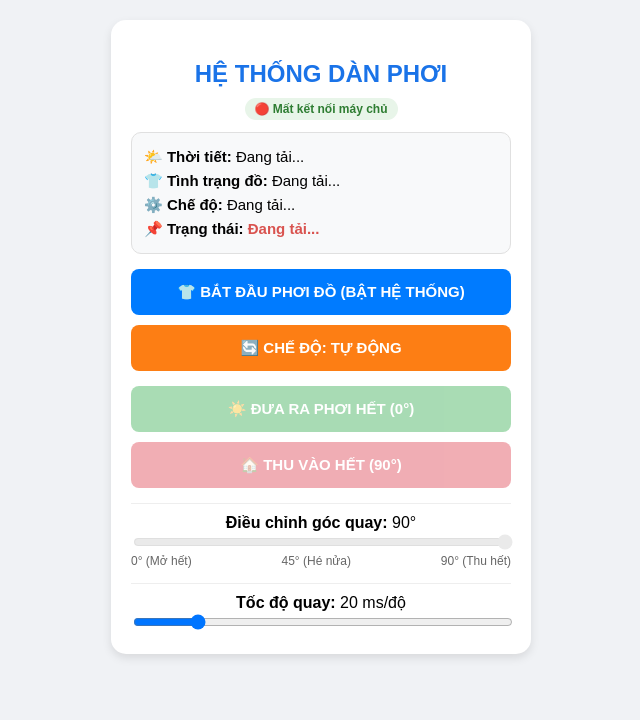
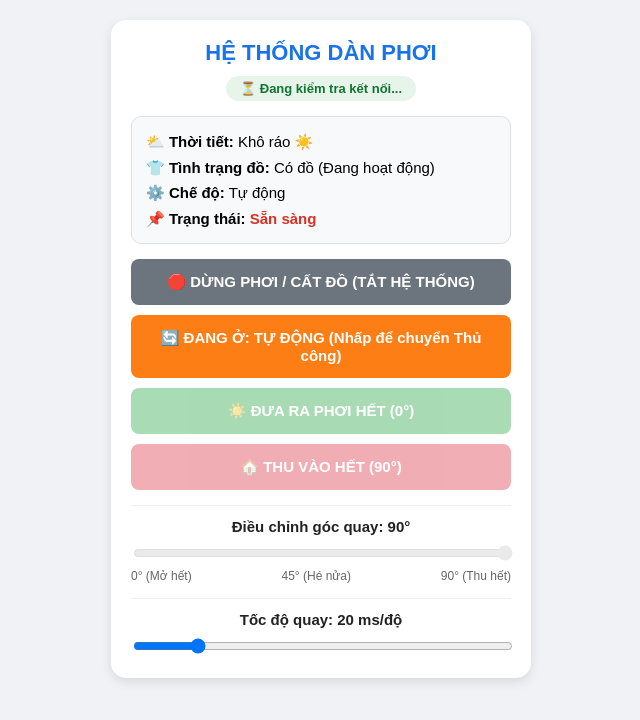
Before and after one commit to baotruong-ux/dan-phoi-thong-minh, a plain HTML site: page index.html in a window 1280 px wide. Both pictures are taken after a click on the button "👕 BẮT ĐẦU PHƠI ĐỒ (BẬT HỆ THỐNG)". Shown: the whole page, without its empty margins (319-959 px from the left). Drawn offline with Linux system fonts and the light colour scheme; no server answers.

Commit message:
Update index.html

```diff
--- a/index.html
+++ b/index.html
@@ -9,49 +9,139 @@
   <meta name="mobile-web-app-capable" content="yes">
   <meta name="theme-color" content="#1a73e8">
   <style>
-    body { font-family: Arial, sans-serif; text-align: center; margin-top: 20px; background-color: #f0f2f5; }
-    .card { background: white; max-width: 380px; margin: auto; padding: 20px; border-radius: 15px; box-shadow: 0 4px 10px rgba(0,0,0,0.1); }
-    h2 { color: #1a73e8; margin-bottom: 10px; }
-    .box { background: #f8f9fa; padding: 12px; border-radius: 10px; margin-bottom: 15px; text-align: left; font-size: 15px; line-height: 1.6; border: 1px solid #e0e0e0; }
-    button.btn { display: block; width: 100%; padding: 14px; margin: 10px 0; font-size: 15px; font-weight: bold; color: white; border: none; border-radius: 8px; cursor: pointer; transition: 0.15s; }
-    button.btn:active { transform: scale(0.97); }
+    body {
+      font-family: Arial, sans-serif;
+      text-align: center;
+      margin: 0;
+      padding: 20px 12px;
+      background-color: #f0f2f5;
+    }
+    .card {
+      background: white;
+      max-width: 380px;
+      margin: auto;
+      padding: 20px;
+      border-radius: 15px;
+      box-shadow: 0 4px 12px rgba(0, 0, 0, 0.1);
+    }
+    h2 {
+      color: #1a73e8;
+      margin-top: 0;
+      margin-bottom: 10px;
+      font-size: 22px;
+    }
+    .status-badge {
+      display: inline-block;
+      padding: 5px 14px;
+      border-radius: 20px;
+      font-size: 13px;
+      font-weight: bold;
+      margin-bottom: 15px;
+      background-color: #e6f4ea;
+      color: #137333;
+    }
+    .status-badge.offline {
+      background-color: #fce8e6;
+      color: #c5221f;
+    }
+    .box {
+      background: #f8f9fa;
+      padding: 12px 14px;
+      border-radius: 10px;
+      margin-bottom: 15px;
+      text-align: left;
+      font-size: 15px;
+      line-height: 1.7;
+      border: 1px solid #e0e0e0;
+    }
+    button.btn {
+      display: block;
+      width: 100%;
+      padding: 14px;
+      margin: 10px 0;
+      font-size: 15px;
+      font-weight: bold;
+      color: white;
+      border: none;
+      border-radius: 8px;
+      cursor: pointer;
+      transition: transform 0.1s, opacity 0.2s;
+    }
+    button.btn:active:not(:disabled) {
+      transform: scale(0.97);
+    }
     .btn-green { background-color: #28a745; }
     .btn-red { background-color: #dc3545; }
     .btn-blue { background-color: #007bff; }
     .btn-orange { background-color: #fd7e14; }
     .btn-gray { background-color: #6c757d; }
-    button.btn:disabled { opacity: 0.4; cursor: not-allowed; transform: none; }
-    .slider-box { margin-top: 15px; padding-top: 10px; border-top: 1px solid #eee; }
-    input[type=range] { width: 100%; cursor: pointer; }
-    input[type=range]:disabled { opacity: 0.4; cursor: not-allowed; }
-    .online-badge { font-size: 12px; padding: 4px 10px; border-radius: 12px; background: #e8f5e9; color: #2e7d32; font-weight: bold; display: inline-block; margin-bottom: 12px; }
+    button.btn:disabled {
+      opacity: 0.4;
+      cursor: not-allowed;
+      transform: none;
+    }
+    .slider-box {
+      margin-top: 15px;
+      padding-top: 12px;
+      border-top: 1px solid #eee;
+    }
+    .slider-label {
+      font-size: 15px;
+      font-weight: bold;
+      margin-bottom: 8px;
+      color: #222;
+    }
+    input[type="range"] {
+      width: 100%;
+      cursor: pointer;
+    }
+    input[type="range"]:disabled {
+      opacity: 0.4;
+      cursor: not-allowed;
+    }
+    .range-ticks {
+      display: flex;
+      justify-content: space-between;
+      font-size: 12px;
+      color: #666;
+      margin-top: 4px;
+    }
   </style>
 </head>
 <body>
 
 <div class="card">
   <h2>HỆ THỐNG DÀN PHƠI</h2>
-  <div id="connStatus" class="online-badge">Đang kết nối đám mây...</div>
+  <div id="connBadge" class="status-badge">⏳ Đang kiểm tra kết nối...</div>
 
   <div class="box">
-    🌤️ <b>Thời tiết:</b> <span id="weather">Đang tải...</span><br>
-    👕 <b>Tình trạng đồ:</b> <span id="clothes">Đang tải...</span><br>
-    ⚙️ <b>Chế độ:</b> <span id="mode">Đang tải...</span><br>
-    📌 <b>Trạng thái:</b> <span id="status" style="color:#d9534f; font-weight:bold;">Đang tải...</span>
+    <div>⛅ <b>Thời tiết:</b> <span id="txtMua">Khô ráo ☀️</span></div>
+    <div>👕 <b>Tình trạng đồ:</b> <span id="txtQuanAo">Không có đồ (Tạm nghỉ)</span></div>
+    <div>⚙️ <b>Chế độ:</b> <span id="txtCheDo">Tự động</span></div>
+    <div>📌 <b>Trạng thái:</b> <span id="txtThongBao" style="color:#d93025; font-weight:bold;">Sẵn sàng</span></div>
   </div>
 
-  <button id="btnClothes" type="button" class="btn btn-blue" onclick="toggleClothes()">👕 BẮT ĐẦU PHƠI ĐỒ (BẬT HỆ THỐNG)</button>
-  <button id="btnMode" type="button" class="btn btn-orange" onclick="toggleMode()">🔄 CHẾ ĐỘ: TỰ ĐỘNG</button>
+  <button id="btnPhoiDo" class="btn btn-blue" onclick="togglePhoiDo()">
+    👕 BẮT ĐẦU PHƠI ĐỒ (BẬT HỆ THỐNG)
+  </button>
 
-  <div style="margin-top:15px;">
-    <button id="btnPhoi" type="button" class="btn btn-green" onclick="guiLenhPin('V2', 1)" disabled>☀️ ĐƯA RA PHƠI HẾT (0°)</button>
-    <button id="btnThu" type="button" class="btn btn-red" onclick="guiLenhPin('V2', 0)" disabled>🏠 THU VÀO HẾT (90°)</button>
-  </div>
+  <button id="btnCheDo" class="btn btn-orange" onclick="toggleCheDo()">
+    🔄 ĐANG Ở: TỰ ĐỘNG (Nhấp để chuyển Thủ công)
+  </button>
+
+  <button id="btnDuaRa" class="btn btn-green" onclick="lenhThuCong(1)" disabled>
+    ☀️ ĐƯA RA PHƠI HẾT (0°)
+  </button>
+
+  <button id="btnThuVao" class="btn btn-red" onclick="lenhThuCong(0)" disabled>
+    🏠 THU VÀO HẾT (90°)
+  </button>
 
   <div class="slider-box">
-    <label><b>Điều chỉnh góc quay:</b> <span id="angleText">90</span>°</label>
-    <input id="angleSlider" type="range" min="0" max="90" value="90" disabled onchange="guiLenhPin('V6', this.value)" oninput="document.getElementById('angleText').innerText=this.value">
-    <div style="font-size: 12px; color: #666; display: flex; justify-content: space-between;">
+    <div class="slider-label">Điều chỉnh góc quay: <span id="valGoc">90</span>°</div>
+    <input type="range" id="sliderGoc" min="0" max="90" value="90" disabled
+           oninput="previewGoc(this.value)" onchange="sendGoc(this.value)">
+    <div class="range-ticks">
       <span>0° (Mở hết)</span>
       <span>45° (Hé nửa)</span>
       <span>90° (Thu hết)</span>
@@ -59,123 +149,163 @@
   </div>
 
   <div class="slider-box">
-    <label><b>Tốc độ quay:</b> <span id="speedText">20</span> ms/độ</label>
-    <input id="speedSlider" type="range" min="5" max="100" value="20" onchange="guiLenhPin('V3', this.value)" oninput="document.getElementById('speedText').innerText=this.value">
+    <div class="slider-label">Tốc độ quay: <span id="valTocDo">20</span> ms/độ</div>
+    <input type="range" id="sliderTocDo" min="5" max="100" value="20"
+           oninput="previewTocDo(this.value)" onchange="sendTocDo(this.value)">
   </div>
 </div>
 
 <script>
-  const TOKEN = "N5U980XPsxnZJpKej8xbtE0LxINnA4ey";
-  const API_BASE = "https://sgp1.blynk.cloud/external/api";
+  const BLYNK_TOKEN = "N5U980XPsxnZJpKej8xbtE0LxlNnA4ey";
+  const API_BASE = "https://blynk.cloud/external/api";
 
-  let stateCoQuanAo = 0;
-  let stateCheDo = 1;
-  let isSlidingSpeed = false;
-  let isSlidingAngle = false;
-  let isSending = false;
+  let state = {
+    V0: 0, // CoQuanAo
+    V1: 1, // CheDo (1: Tự động, 0: Thủ công)
+    V2: 0, // LenhThuCong
+    V3: 20, // TocDo
+    V4: 0, // TrangThaiMua
+    V5: "Sẵn sàng",
+    V6: 90 // GocQuay
+  };
 
-  const speedSlider = document.getElementById('speedSlider');
-  speedSlider.addEventListener('mousedown', () => isSlidingSpeed = true);
-  speedSlider.addEventListener('mouseup', () => isSlidingSpeed = false);
-  speedSlider.addEventListener('touchstart', () => isSlidingSpeed = true);
-  speedSlider.addEventListener('touchend', () => isSlidingSpeed = false);
+  let lockUntil = 0; // Khóa cập nhật giao diện trong lúc người dùng đang thao tác
 
-  const angleSlider = document.getElementById('angleSlider');
-  angleSlider.addEventListener('mousedown', () => isSlidingAngle = true);
-  angleSlider.addEventListener('mouseup', () => isSlidingAngle = false);
-  angleSlider.addEventListener('touchstart', () => isSlidingAngle = true);
-  angleSlider.addEventListener('touchend', () => isSlidingAngle = false);
-
-  function guiLenhPin(pin, val) {
-    if (isSending) return;
-    isSending = true;
-    document.getElementById('connStatus').innerText = "⏳ Đang gửi lệnh...";
-
-    fetch(`${API_BASE}/update?token=${TOKEN}&${pin}=${val}&t=${Date.now()}`, { cache: "no-store" })
-      .then(() => {
-        setTimeout(() => {
-          isSending = false;
-          capNhatTrangThai();
-        }, 1000);
-      })
-      .catch(() => {
-        isSending = false;
-        document.getElementById('connStatus').innerText = "🔴 Lỗi mạng 4G, thử lại!";
-      });
+  function lockSync(ms = 1800) {
+    lockUntil = Date.now() + ms;
   }
 
-  function toggleClothes() {
-    const nextVal = (stateCoQuanAo === 1) ? 0 : 1;
-    stateCoQuanAo = nextVal;
-    guiLenhPin('V0', nextVal);
+  async function writePin(pin, value) {
+    lockSync(2000);
+    try {
+      const url = `${API_BASE}/update?token=${BLYNK_TOKEN}&${pin}=${encodeURIComponent(value)}&_t=${Date.now()}`;
+      await fetch(url, { cache: "no-store" });
+    } catch (err) {
+      console.error("Lỗi gửi lệnh:", err);
+    }
   }
 
-  function toggleMode() {
-    const nextVal = (stateCheDo === 1) ? 0 : 1;
-    stateCheDo = nextVal;
-    guiLenhPin('V1', nextVal);
+  function renderUI() {
+    // Thời tiết (V4)
+    document.getElementById("txtMua").innerText =
+      Number(state.V4) === 1 ? "Đang mưa 🌧️" : "Khô ráo ☀️";
+
+    // Tình trạng đồ & nút V0
+    const isPhoi = Number(state.V0) === 1;
+    document.getElementById("txtQuanAo").innerText =
+      isPhoi ? "Có đồ (Đang hoạt động)" : "Không có đồ (Tạm nghỉ)";
+
+    const btnPhoi = document.getElementById("btnPhoiDo");
+    if (isPhoi) {
+      btnPhoi.innerText = "🛑 DỪNG PHƠI / CẤT ĐỒ (TẮT HỆ THỐNG)";
+      btnPhoi.className = "btn btn-gray";
+    } else {
+      btnPhoi.innerText = "👕 BẮT ĐẦU PHƠI ĐỒ (BẬT HỆ THỐNG)";
+      btnPhoi.className = "btn btn-blue";
     }
 
-  function capNhatTrangThai() {
-    if (isSending) return;
-    fetch(`${API_BASE}/get?token=${TOKEN}&V0&V1&V3&V4&V5&V6&t=${Date.now()}`, { cache: "no-store" })
-      .then(res => res.json())
-      .then(data => {
-        document.getElementById('connStatus').innerText = "🟢 Đã kết nối từ xa (4G/WiFi)";
+    // Chế độ Tự động / Thủ công (V1)
+    const isAuto = Number(state.V1) === 1;
+    document.getElementById("txtCheDo").innerText = isAuto ? "Tự động" : "Thủ công";
 
-        stateCoQuanAo = parseInt(data.V0 || 0);
-        stateCheDo = parseInt(data.V1 || 1);
-        const dangMua = parseInt(data.V4 || 0);
-        const tocDo = parseInt(data.V3 || 20);
-        const thongBao = data.V5 || "Sẵn sàng";
-        const gocQuay = parseInt(data.V6 !== undefined ? data.V6 : 90);
+    const btnCheDo = document.getElementById("btnCheDo");
+    btnCheDo.innerText = isAuto
+      ? "🔄 ĐANG Ở: TỰ ĐỘNG (Nhấp để chuyển Thủ công)"
+      : "🛠️ ĐANG Ở: THỦ CÔNG (Nhấp để chuyển Tự động)";
 
-        document.getElementById('weather').innerText = dangMua === 1 ? "Đang mưa 🌧️" : "Khô ráo ☀️";
-        document.getElementById('clothes').innerText = stateCoQuanAo === 1 ? "Đang phơi quần áo" : "Không có đồ (Tạm nghỉ)";
-        document.getElementById('mode').innerText = stateCheDo === 1 ? "Tự động" : "Thủ công";
-        document.getElementById('status').innerText = thongBao;
+    // Khóa/mở các nút điều khiển thủ công
+    document.getElementById("btnDuaRa").disabled = isAuto;
+    document.getElementById("btnThuVao").disabled = isAuto;
+    document.getElementById("sliderGoc").disabled = isAuto;
 
-        if (!isSlidingSpeed) {
-          document.getElementById('speedText').innerText = tocDo;
-          speedSlider.value = tocDo;
+    // Trạng thái chữ (V5)
+    document.getElementById("txtThongBao").innerText = state.V5 || "Sẵn sàng";
+
+    // Thanh trượt góc (V6) & tốc độ (V3)
+    document.getElementById("sliderGoc").value = state.V6;
+    document.getElementById("valGoc").innerText = state.V6;
+
+    document.getElementById("sliderTocDo").value = state.V3;
+    document.getElementById("valTocDo").innerText = state.V3;
   }
 
-        if (!isSlidingAngle) {
-          document.getElementById('angleText').innerText = gocQuay;
-          angleSlider.value = gocQuay;
+  async function togglePhoiDo() {
+    state.V0 = Number(state.V0) === 1 ? 0 : 1;
+    renderUI();
+    await writePin("V0", state.V0);
   }
 
-        const btnC = document.getElementById('btnClothes');
-        if (stateCoQuanAo === 1) {
-          btnC.innerText = "🧺 ĐÃ LẤY HẾT QUẦN ÁO (TẮT TỰ ĐỘNG)";
-          btnC.className = "btn btn-gray";
-        } else {
-          btnC.innerText = "👕 BẮT ĐẦU PHƠI ĐỒ (BẬT HỆ THỐNG)";
-          btnC.className = "btn btn-blue";
+  async function toggleCheDo() {
+    state.V1 = Number(state.V1) === 1 ? 0 : 1;
+    renderUI();
+    await writePin("V1", state.V1);
   }
 
-        const btnM = document.getElementById('btnMode');
-        const btnP = document.getElementById('btnPhoi');
-        const btnT = document.getElementById('btnThu');
-        if (stateCheDo === 1) {
-          btnM.innerText = "🔄 ĐANG Ở: TỰ ĐỘNG (Nhấp để chuyển Thủ công)";
-          btnP.disabled = true;
-          btnT.disabled = true;
-          angleSlider.disabled = true;
-        } else {
-          btnM.innerText = "🖐️ ĐANG Ở: THỦ CÔNG (Nhấp để chuyển Tự động)";
-          btnP.disabled = false;
-          btnT.disabled = false;
-          angleSlider.disabled = false;
-        }
-      })
-      .catch(() => {
-        document.getElementById('connStatus').innerText = "🔴 Mất kết nối máy chủ";
-      });
+  async function lenhThuCong(val) {
+    if (Number(state.V1) === 1) return;
+    state.V2 = val;
+    state.V6 = val === 1 ? 0 : 90;
+    renderUI();
+    await writePin("V2", val);
+    await writePin("V6", state.V6);
   }
 
-  window.onload = capNhatTrangThai;
-  setInterval(capNhatTrangThai, 3000);
+  function previewGoc(val) {
+    lockSync(2500);
+    document.getElementById("valGoc").innerText = val;
+  }
+
+  async function sendGoc(val) {
+    state.V6 = Number(val);
+    await writePin("V6", state.V6);
+  }
+
+  function previewTocDo(val) {
+    lockSync(2500);
+    document.getElementById("valTocDo").innerText = val;
+  }
+
+  async function sendTocDo(val) {
+    state.V3 = Number(val);
+    await writePin("V3", state.V3);
+  }
+
+  async function syncFromBlynk() {
+    if (Date.now() < lockUntil) return;
+
+    try {
+      const [dataRes, connRes] = await Promise.all([
+        fetch(`${API_BASE}/get?token=${BLYNK_TOKEN}&V0&V1&V2&V3&V4&V5&V6&_t=${Date.now()}`, { cache: "no-store" }),
+        fetch(`${API_BASE}/isHardwareConnected?token=${BLYNK_TOKEN}&_t=${Date.now()}`, { cache: "no-store" })
+      ]);
+
+      if (dataRes.ok) {
+        const data = await dataRes.json();
+        if (Date.now() >= lockUntil) {
+          state = { ...state, ...data };
+          renderUI();
+        }
+      }
+
+      if (connRes.ok) {
+        const isOnline = await connRes.json();
+        const badge = document.getElementById("connBadge");
+        if (isOnline === true) {
+          badge.innerText = "🟢 Đã kết nối từ xa (4G/WiFi)";
+          badge.className = "status-badge";
+        } else {
+          badge.innerText = "🔴 ESP32 đang ngoại tuyến (Offline)";
+          badge.className = "status-badge offline";
+        }
+      }
+    } catch (err) {
+      console.error("Lỗi đồng bộ:", err);
+    }
+  }
+
+  // Khởi chạy đồng bộ mỗi 1.5 giây
+  syncFromBlynk();
+  setInterval(syncFromBlynk, 1500);
 </script>
 
 </body>
```
Lines whose indentation alone changed are shown as unchanged.
